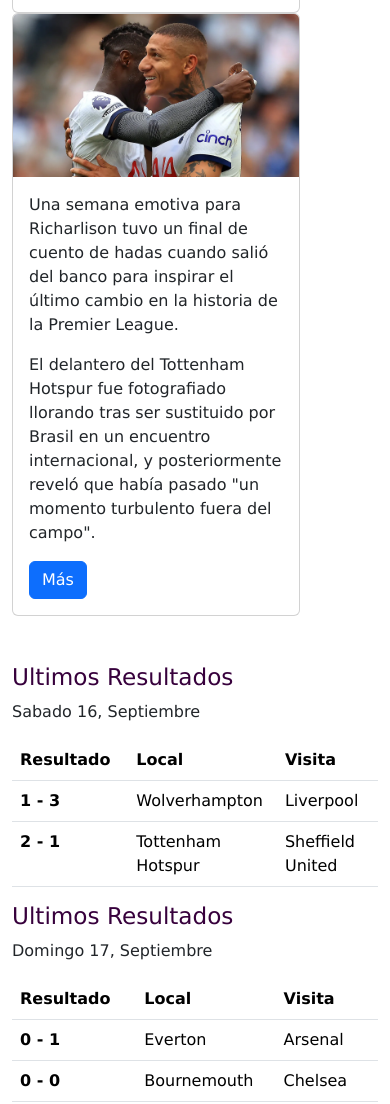
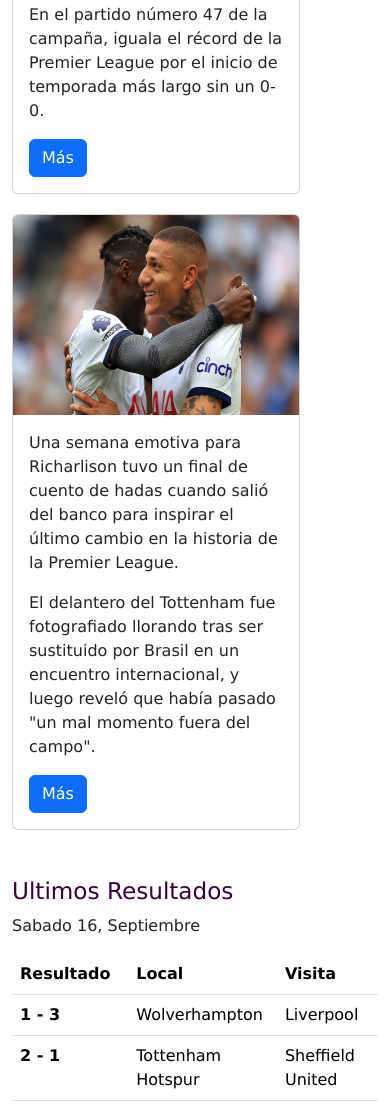
Before and after one commit to nalv2488/pre_entrega_2, a plain HTML site: page index.html in a window 390 px wide. Shown: the part 1647-2751 px from the top of the page. Drawn offline with nearby package versions, Linux system fonts and the light colour scheme.

Commit message:
Index_Ok_revB

```diff
--- a/css/styles.css
+++ b/css/styles.css
@@ -103,3 +103,28 @@
 th{
     width: 200px;
 }
+
+.container-cards {
+    display: flex;
+    align-items:flex-start;
+    justify-content: center;
+    gap: 20px;
+}
+
+.card {
+    max-width: 100%;
+}
+
+.card-img-top{
+    height: 200px;
+    width: 300px;
+}
+
+@media (max-width:767px) {
+    .container-cards {
+        flex-direction: column;
+    }
+    .card{
+        width: 100%;
+    }
+}
--- a/index.html
+++ b/index.html
@@ -85,6 +85,7 @@
                 <img src="./img/ars-new-1.webp" class="card-img-top" alt="Victoria Arsenal">
                 <div class="card-body">
                     <p class="card-text">Leandro Trossard salió de la banca para anotar el gol decisivo cuando el Arsenal venció al Everton 1-0 para lograr su primera victoria en Goodison Park en seis años, moviendo a los Gunners al cuarto lugar y dejando a los Toffees sin victorias entre los tres últimos.</p>
+                    <p class="card-text">Esto marca un mal inicio de temporada para los de Goodison Park</p>
                     <a href="#" class="btn btn-primary">Más</a>
                 </div>
             </div>
@@ -98,12 +99,11 @@
                 </div>
             </div>
 
-
             <div class="card" style="width: 18rem;">
                 <img src="img/tot-new-3.webp" class="card-img-top" alt="Victoria Tottenham">
                 <div class="card-body">
                     <p class="card-text">Una semana emotiva para Richarlison tuvo un final de cuento de hadas cuando salió del banco para inspirar el último cambio en la historia de la Premier League.</p>
-                    <p class="card-text">El delantero del Tottenham Hotspur fue fotografiado llorando tras ser sustituido por Brasil en un encuentro internacional, y posteriormente reveló que había pasado "un momento turbulento fuera del campo".</p>
+                    <p class="card-text">El delantero del Tottenham fue fotografiado llorando tras ser sustituido por Brasil en un encuentro internacional, y luego reveló que había pasado "un mal momento fuera del campo".</p>
                     <a href="#" class="btn btn-primary">Más</a>
                 </div>
             </div>
@@ -135,7 +135,6 @@
         </table>
     </section>
     <section class="container">
-        <h3 class="h3-pl">Ultimos Resultados</h3>
         <p>Domingo 17, Septiembre</p>
         <table class="table">
             <thead>
```
Lines whose indentation alone changed are shown as unchanged.
